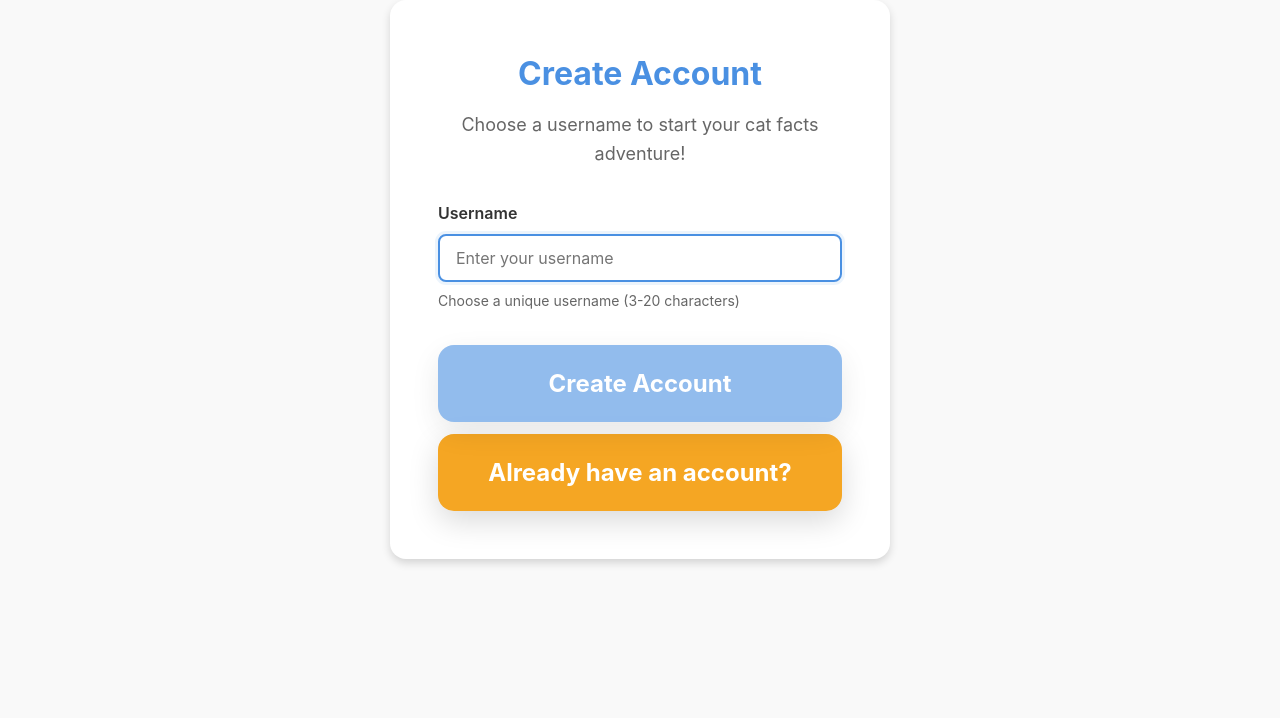
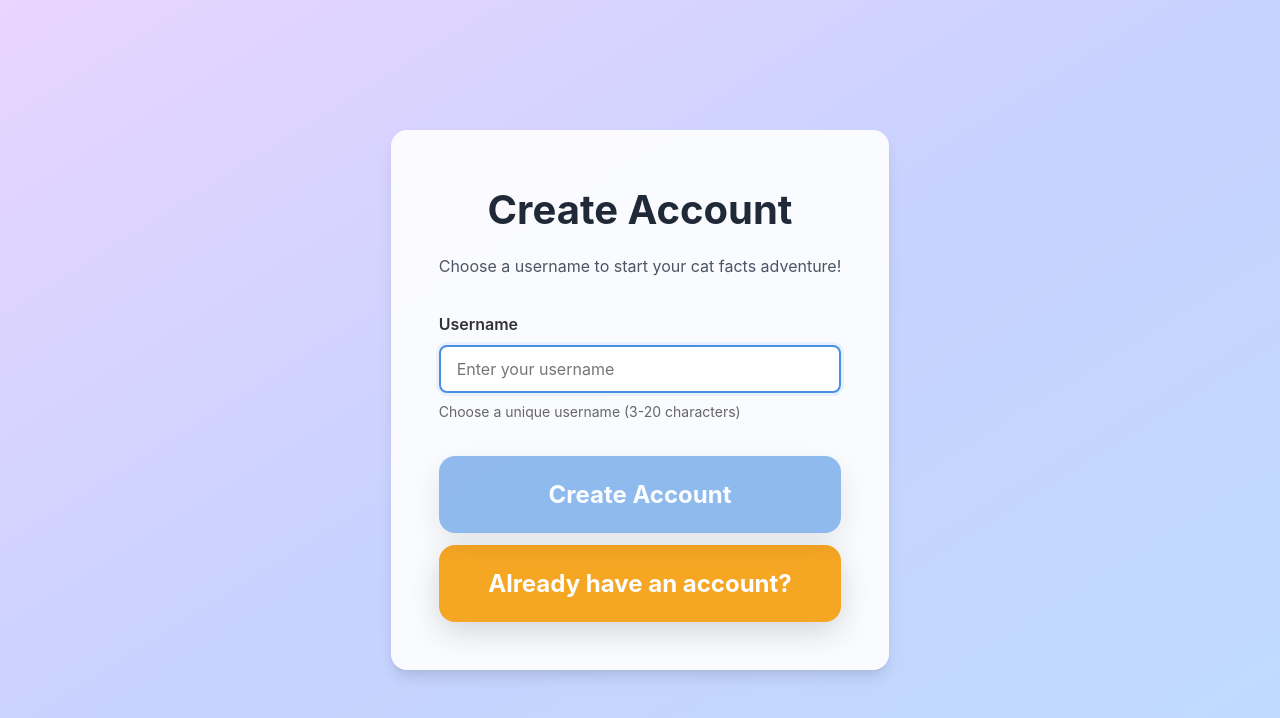
Before and after one commit to Xeejay-25/catfacts-system, a React app in the folder frontend/: page /user/create in a window 1280 px wide. Shown: the top 718 px of the page. Built offline with nearby package versions, Linux system fonts and the light colour scheme; the HTML template or start-up script is replaced by a standard one.

Commit message:
refactor(UserCreate.css): improve layout and styling for user creation page

```diff
--- a/frontend/src/pages/UserCreate.css
+++ b/frontend/src/pages/UserCreate.css
@@ -1,28 +1,35 @@
 .user-create-page {
-    min-height: 60vh;
+    min-height: 100vh;
+    background: linear-gradient(to bottom right, #e9d5ff, #c7d2fe, #bfdbfe);
     display: flex;
     align-items: center;
     justify-content: center;
+    padding: 2rem 1rem;
 }
 
 .create-card {
-    background-color: var(--white);
-    border-radius: 16px;
-    padding: 48px;
-    box-shadow: var(--shadow-lg);
+    background-color: rgba(255, 255, 255, 0.9);
+    border-radius: 1rem;
+    padding: 3rem;
+    box-shadow: 0 10px 15px -3px rgba(0, 0, 0, 0.1), 0 4px 6px -2px rgba(0, 0, 0, 0.05);
     max-width: 500px;
     width: 100%;
     margin: 0 auto;
 }
 
 .page-title {
+    font-size: 2.5rem;
+    font-weight: 700;
+    color: #1f2937;
     text-align: center;
-    margin-bottom: 12px;
+    margin-bottom: 0.75rem;
 }
 
 .page-subtitle {
+    font-size: 1rem;
+    color: #4b5563;
     text-align: center;
-    margin-bottom: 32px;
+    margin-bottom: 2rem;
 }
 
 .avatar-preview {
```
